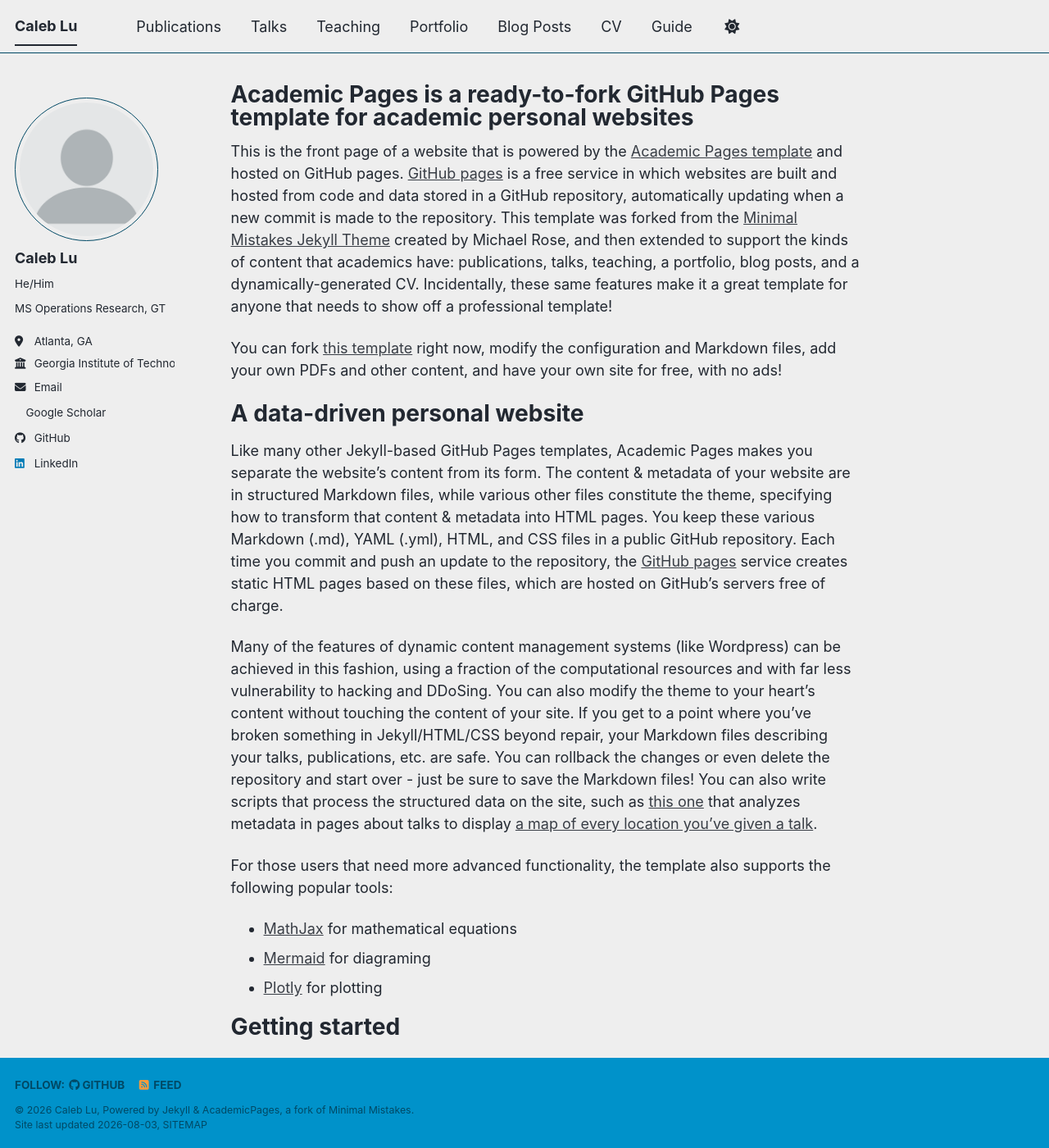
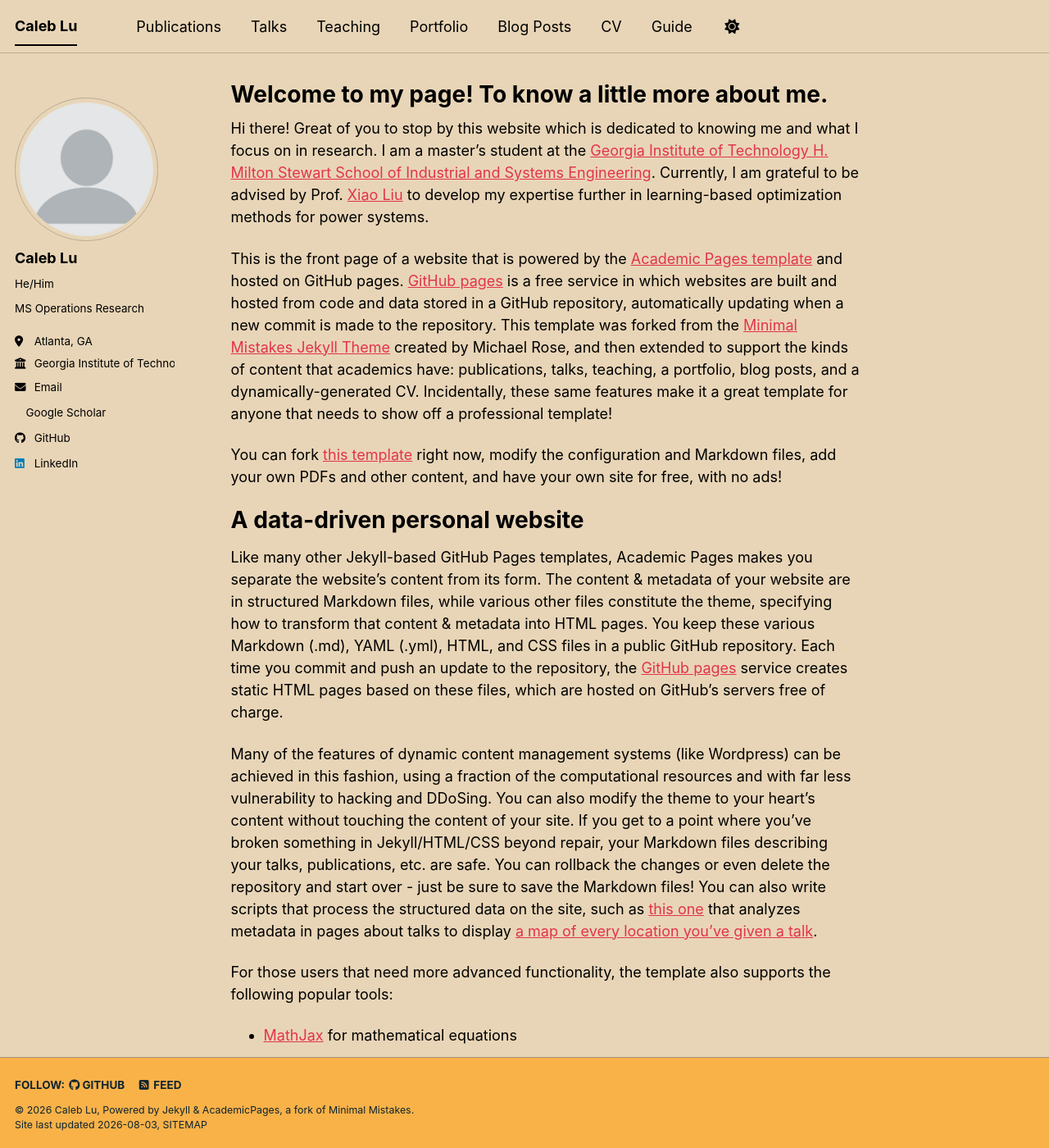
Before and after one commit to clu360/clu360.github.io, a Jekyll site: the page built from _pages/about.md, in a window 1280 px wide and 1400 px high. Shown: the whole window at 82% size. Built offline with Jekyll 4.4.1, drawn with Linux system fonts in a browser that asks for light colours; a style sheet for code colours, icons or effects is not loaded.

Commit message:
Profile updates

```diff
--- a/_config.yml
+++ b/_config.yml
@@ -8,12 +8,12 @@
 
 # Basic Site Settings
 locale                   : "en-US"
-site_theme               : "air" # The available themes options are "default", "air", "sunrise", "mint", "dirt" and "contrast"
+site_theme               : "sunrise" # The available themes options are "default", "air", "sunrise", "mint", "dirt" and "contrast"
 title                    : "Caleb Lu"
 title_separator          : "-"
 name                     : &name "Caleb Lu"
 description              : &description "Welcome to my personal website! A landing page to see what I work on in research."   # Update this with a general description of your site, this is the default if not overridden by a page
-url                      : https://clu360.github.io/ # The base hostname & protocol for your site e.g. "https://[your GitHub username].github.io",
+url                      : https://clu360.github.io # The base hostname & protocol for your site e.g. "https://[your GitHub username].github.io",
                                                            # or if you already have some other page hosted on Github then use "https://[your GitHub username].github.io/[Your Repo Name]"
 baseurl                  : "" # the subpath of your site, e.g. "/blog"
 repository               : "clu360/clu360.github.io"
@@ -26,7 +26,7 @@ author:
   avatar           : "profile.png"
   name             : "Caleb Lu"
   pronouns         : "He/Him"  # example: "she/her"
-  bio              : "MS Operations Research, GT"
+  bio              : "MS Operations Research"
   location         : "Atlanta, GA"
   employer         : "Georgia Institute of Technology"
   uri              : # URL
@@ -66,7 +66,7 @@ author:
   keybase          : # Username
   instagram        : # Username
   lastfm           : # Username
-  linkedin         : "https://www.linkedin.com/in/caleb-lu/"
+  linkedin         : "caleb-lu"
   mastodon         : # URL
   medium           : # URL
   pinterest        : # Username
--- a/_pages/about.md
+++ b/_pages/about.md
@@ -1,11 +1,12 @@
 ---
 permalink: /
-title: "Academic Pages is a ready-to-fork GitHub Pages template for academic personal websites"
+title: "Welcome to my page! To know a little more about me."
 author_profile: true
 redirect_from:
   - /about/
   - /about.html
 ---
+Hi there! Great of you to stop by this website which is dedicated to knowing me and what I focus on in research. I am a master's student at the [Georgia Institute of Technology H. Milton Stewart School of Industrial and Systems Engineering](https://www.isye.gatech.edu/). Currently, I am grateful to be advised by Prof. [Xiao Liu](https://sites.google.com/site/liuxiaosite1/team?authuser=0) to develop my expertise further in learning-based optimization methods for power systems.
 
 This is the front page of a website that is powered by the [Academic Pages template](https://github.com/academicpages/academicpages.github.io) and hosted on GitHub pages. [GitHub pages](https://pages.github.com) is a free service in which websites are built and hosted from code and data stored in a GitHub repository, automatically updating when a new commit is made to the repository. This template was forked from the [Minimal Mistakes Jekyll Theme](https://mmistakes.github.io/minimal-mistakes/) created by Michael Rose, and then extended to support the kinds of content that academics have: publications, talks, teaching, a portfolio, blog posts, and a dynamically-generated CV. Incidentally, these same features make it a great template for anyone that needs to show off a professional template!
 
```
